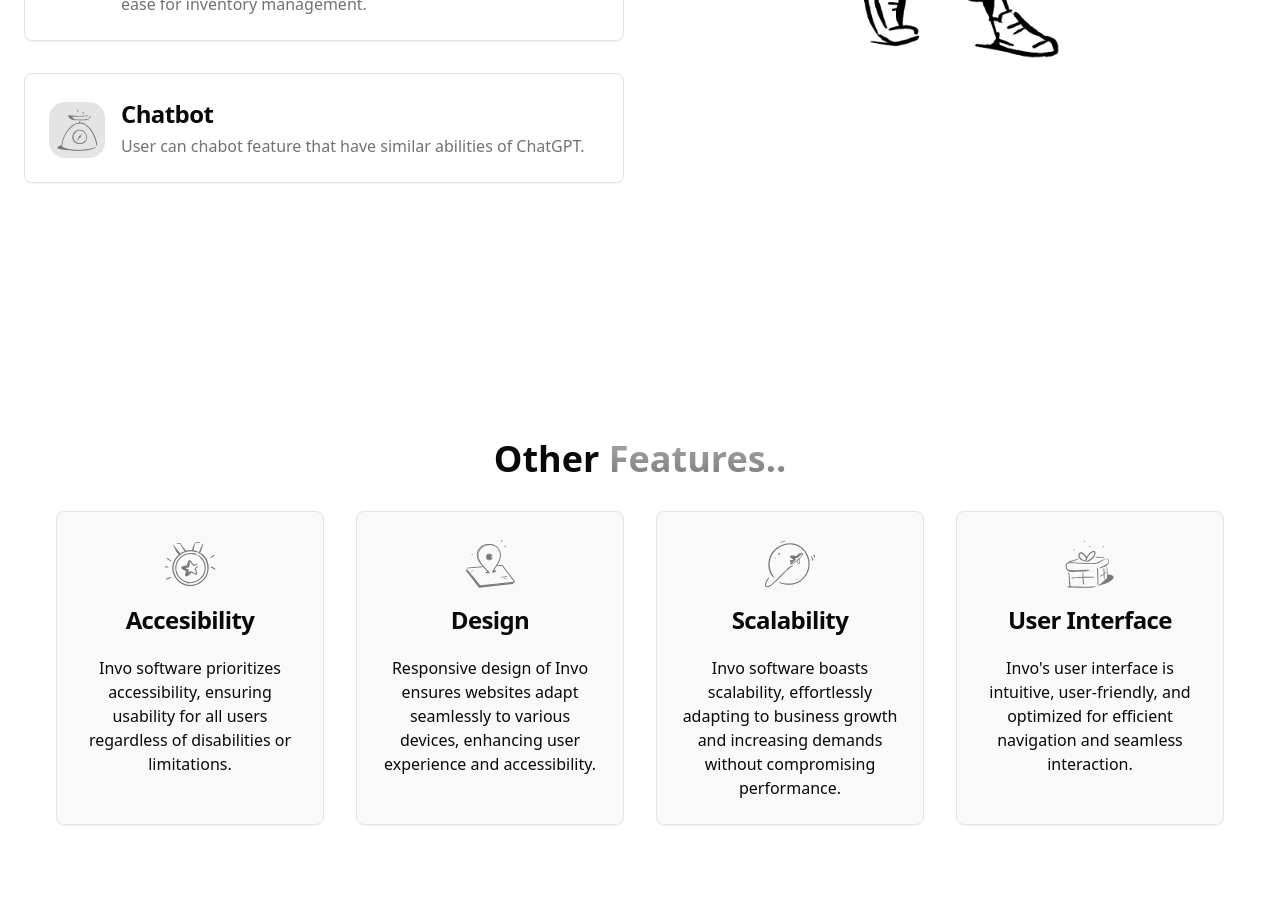
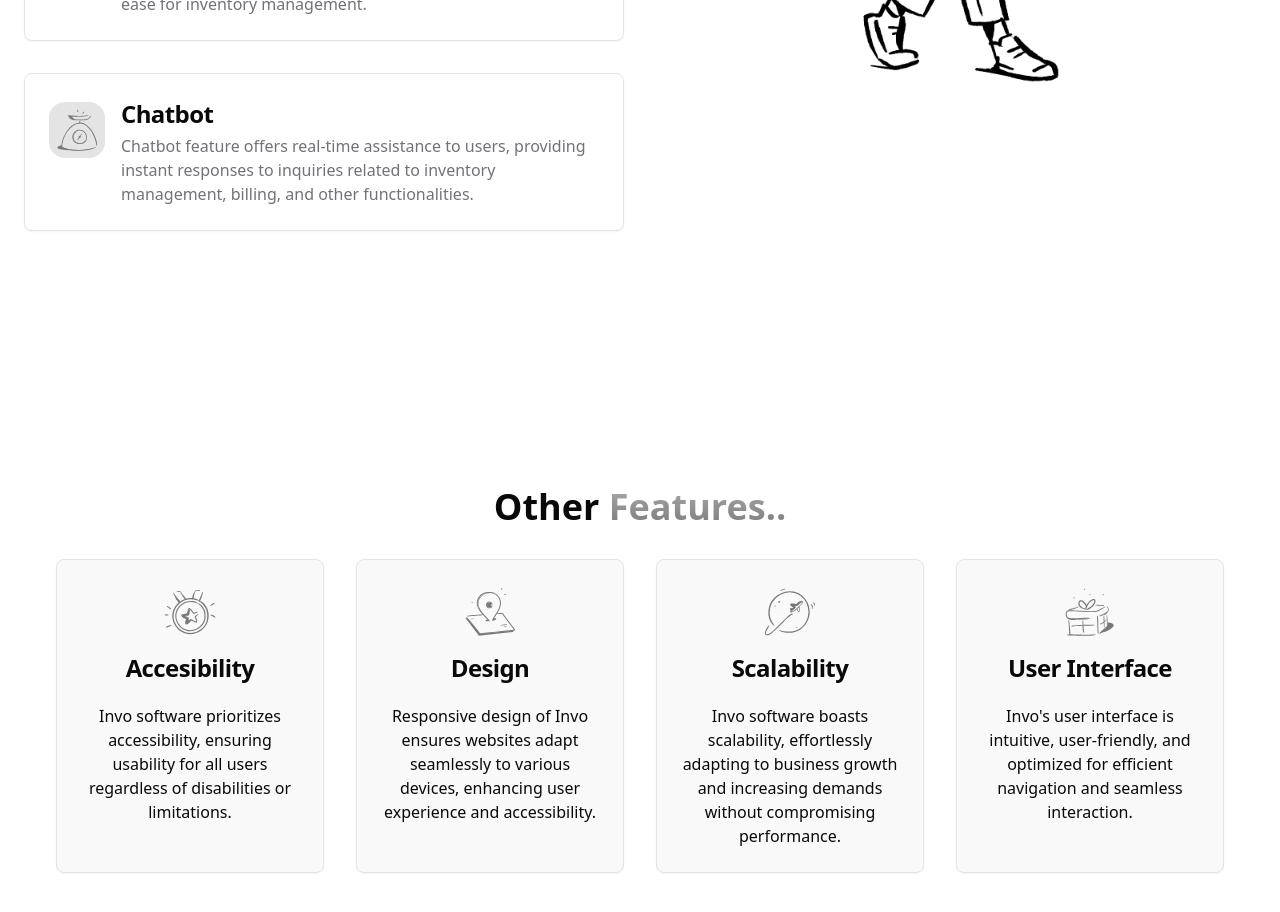
Before and after one commit to krish4693/invo-website, a Next.js app: page / in a window 1280 px wide. Shown: the part 1980-2892 px from the top of the page. Built offline with nearby package versions, Linux system fonts and the light colour scheme.

Commit message:
Content update

```diff
--- a/src/components/Features.tsx
+++ b/src/components/Features.tsx
@@ -31,7 +31,7 @@ const serviceList: ServiceProps[] = [
   {
     title: "Chatbot",
     description:
-      "User can chabot feature that have similar abilities of ChatGPT.",
+      "Chatbot feature offers real-time assistance to users, providing instant responses to inquiries related to inventory management, billing, and other functionalities.",
     icon: <MagnifierIcon />,
   },
 ];
```
